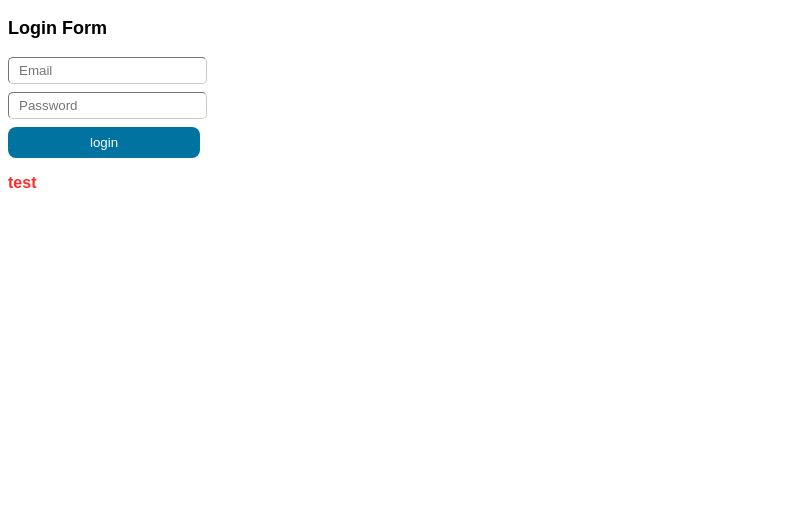
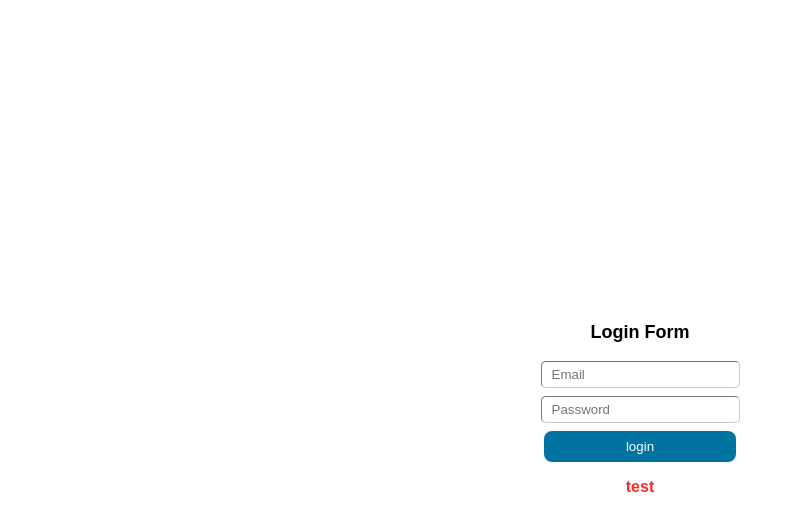
Before and after one commit to erfan-najafloo/login-form-vanilla, a plain HTML site: page index.html in a window 1280 px wide. Shown: the whole page, without its empty margins (0-795 px from the left). Drawn offline with Linux system fonts and the light colour scheme.

Commit message:
Center login form horizontally and vertically using Flexbox

```diff
--- a/style.css
+++ b/style.css
@@ -1,7 +1,18 @@
 body{
     font-family: Arial, Helvetica, sans-serif;
+      height: 100vh;
+    display: flex;
+    justify-content: center;
+    align-items: center;
 }
-
+form{
+    display: flex;
+    flex-direction: column;
+    align-items: center;
+    justify-content: center;
+    /* Center login form horizontally and vertically using Flexbox
+ */
+}
 .title{
    font-size: 18px;
    font-weight: bold;
```
